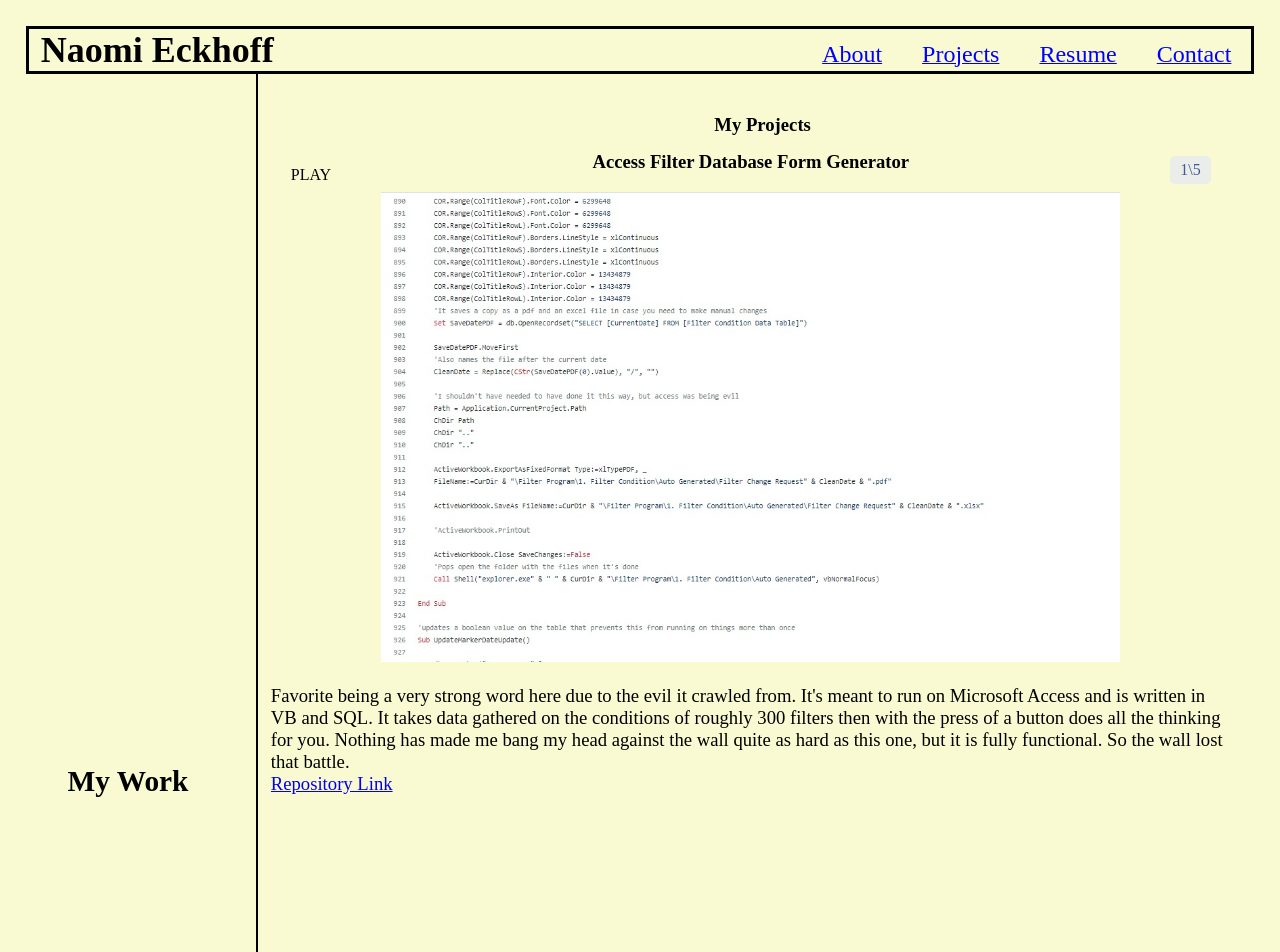
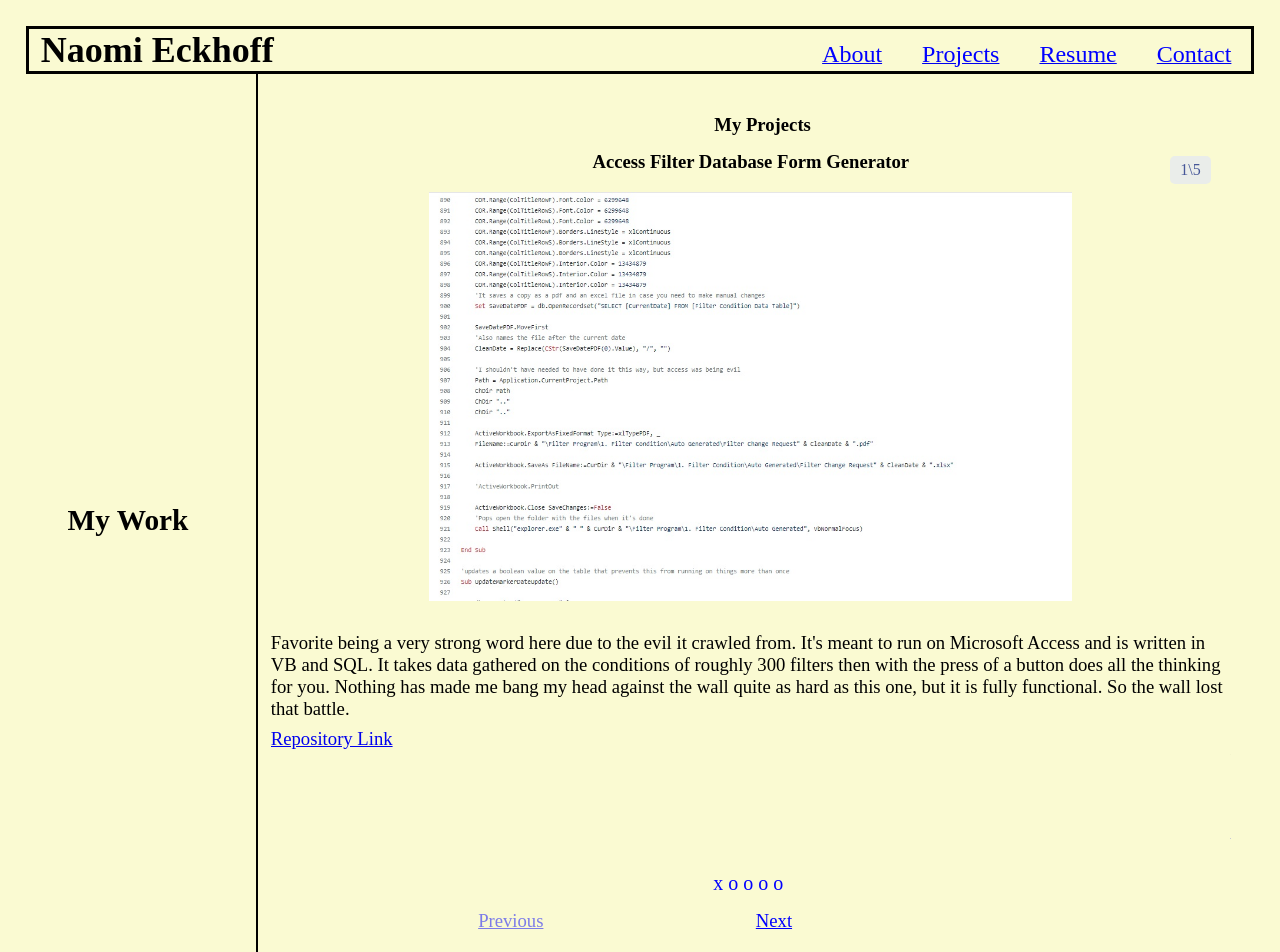
Before and after one commit to Naomi-Eckhoff/react-powered-portfolio, a React (Create React App) app: page /projects in a window 1280 px wide. Shown: the top 952 px of the page. Built offline with nearby package versions, Linux system fonts and the light colour scheme.

Commit message:
setup css on carousel and fixed target blank

```diff
--- a/src/assets/css/style.css
+++ b/src/assets/css/style.css
@@ -80,6 +80,10 @@ h2 {
   padding: 2% 2% 2% 1%;
 }
 
+.mainContents img {
+  width: 75%;
+}
+
 .past-work {
   text-align: center;
 }
@@ -125,3 +129,26 @@ h4 {
 .carouselHolding {
   width: 75vw;
 }
+
+.carouselHolding p {
+  margin-top: 8px;
+}
+
+.alice-carousel__dots li {
+  font-size: 15pt;
+  color: blue;
+  letter-spacing: 5px;
+}
+
+.alice-carousel__prev-btn {
+  color: blue;
+  text-decoration: underline;
+  text-align: center !important;
+  font-size: 14pt;
+}
+
+.alice-carousel__next-btn {
+  color: blue;
+  text-decoration: underline;
+  font-size: 14pt;
+}
--- a/src/components/Projects/index.js
+++ b/src/components/Projects/index.js
@@ -8,12 +8,10 @@ import mealAndMovie from '../../assets/images/mealAndMovie.jpg';
 import studious from '../../assets/images/studious.jpg';
 import subtrackt from '../../assets/images/subtrackt.jpg';
 
-const handleDragStart = (e) => e.preventDefault();
-
 const items = [
   [
     <h3>Access Filter Database Form Generator</h3>,
-    <a href="https://github.com/Naomi-Eckhoff/filter-condition-access/tree/main" target="_blank">
+    <a href="https://github.com/Naomi-Eckhoff/filter-condition-access/tree/main" rel="noopener">
       <img src={filterDatabase}
         alt="A small program written in VB and SQL to report the status of filters" class="topProject" />
     </a>,
@@ -27,47 +25,47 @@ const items = [
       wall lost that
       battle.
     </p>,
-    <a href="https://github.com/Naomi-Eckhoff/filter-condition-access/tree/main" target="_blank"><p>Repository Link</p></a>
+    <a href="https://github.com/Naomi-Eckhoff/filter-condition-access/tree/main" rel="noopener"><p>Repository Link</p></a>
   ],
   [
     <h3>War Game Calculator</h3>,
     <a
-      href="https://docs.google.com/spreadsheets/d/1WPKTcP0T9pA5KS8s5LACuwLPzzkwvt4Z_Opq-1ydHnc/edit?usp=sharing" target="_blank">
+      href="https://docs.google.com/spreadsheets/d/1WPKTcP0T9pA5KS8s5LACuwLPzzkwvt4Z_Opq-1ydHnc/edit?usp=sharing" rel="noopener">
       <img src={warCalculator}
         alt="A google sheets document written to calculate optimal troop formations for an online game" />
     </a>,
     <p>This is an excel spreadsheet I spent nearly 6 months developing to optimize warfare in an online game. The math gets incredibly complex and I did not include the regression analysis necessary to find some of the formulas. Other formulas were generated via trial and error. This serves as an example of how my mind works when presented with an extremely large and complex problem. It boastered performance that surpassed or parred the most experienced players in the world. They wanted to keep their formations secret. I gave power to the people.</p>,
-    <a href="https://docs.google.com/spreadsheets/d/1WPKTcP0T9pA5KS8s5LACuwLPzzkwvt4Z_Opq-1ydHnc/edit?usp=sharing" target="_blank"><p>Deployed Link</p></a>
+    <a href="https://docs.google.com/spreadsheets/d/1WPKTcP0T9pA5KS8s5LACuwLPzzkwvt4Z_Opq-1ydHnc/edit?usp=sharing" rel="noopener"><p>Deployed Link</p></a>
   ],
   [
     <h3>Studious</h3>,
     <a
-      href="https://protected-dusk-79081.herokuapp.com/" target="_blank">
+      href="https://protected-dusk-79081.herokuapp.com/" rel="noopener">
       <img src={studious} alt="" />
     </a>,
     <p>Studious was a group project designed to connect students and teachers for the purposes of classes and meetings. It makes use of sql for its back end.</p>,
-    <a href="https://protected-dusk-79081.herokuapp.com/" target="_blank"><p>Deployed Link</p></a>,
-    <a href="https://github.com/kcbryan10/Studious" target="_blank"><p>Repository Link</p></a>,
+    <a href="https://protected-dusk-79081.herokuapp.com/" rel="noopener"><p>Deployed Link</p></a>,
+    <a href="https://github.com/kcbryan10/Studious" rel="noopener"><p>Repository Link</p></a>,
   ],
   [
     <h3>Subtrackt</h3>,
     <a
-      href="https://quiet-wildwood-89723.herokuapp.com/" target="_blank">
+      href="https://quiet-wildwood-89723.herokuapp.com/" rel="noopener">
       <img src={subtrackt} alt="" />
     </a>,
     <p>Subtrackt was a group project using the MERN stack to track subscriptions and find tv shows and movies that are available on those subscriptions</p>,
-    <a href="https://quiet-wildwood-89723.herokuapp.com/" target="_blank"><p>Deployed Link</p></a>,
-    <a href="https://github.com/ramantv/Subscription-Tracker" target="_blank"><p>Repository Link</p></a>,
+    <a href="https://quiet-wildwood-89723.herokuapp.com/" rel="noopener"><p>Deployed Link</p></a>,
+    <a href="https://github.com/ramantv/Subscription-Tracker" rel="noopener"><p>Repository Link</p></a>,
   ],
   [
     <h3>Dinner And A Movie</h3>,
     <a
-      href="https://baxters4karma.github.io/recipe-maker/" target="_blank">
+      href="https://baxters4karma.github.io/recipe-maker/" rel="noopener">
       <img src={mealAndMovie} alt="Meal and Movie Group Project" />
     </a>,
     <p>This was the first group project we did at our boot camp. It's fairly basic lacking even a database. It uses local storage for most of it's data purposes.</p>,
-    <a href="https://baxters4karma.github.io/recipe-maker/" target="_blank"><p>Deployed Link</p></a>,
-    <a href="https://github.com/christinedbaxter/recipe-maker" target="_blank"><p>Repository Link</p></a>,
+    <a href="https://baxters4karma.github.io/recipe-maker/" rel="noopener"><p>Deployed Link</p></a>,
+    <a href="https://github.com/christinedbaxter/recipe-maker" rel="noopener"><p>Repository Link</p></a>,
   ],
 ];
 
@@ -80,15 +78,11 @@ const renderDotsItem = ({ isActive }) => {
 };
 
 const renderPrevButton = ({ isDisabled }) => {
-  return <span style={{ opacity: isDisabled ? '0.5' : 1 }}>&lt;</span>;
+  return <span style={{ opacity: isDisabled ? '0.5' : 1 }}>Previous</span>;
 };
 
 const renderNextButton = ({ isDisabled }) => {
-  return <span style={{ opacity: isDisabled ? '0.5' : 1 }}>&gt;</span>;
-};
-
-const renderPlayPauseButton = ({ isPlaying }) => {
-  return isPlaying ? 'PAUSE' : 'PLAY';
+  return <span style={{ opacity: isDisabled ? '0.5' : 1 }}>Next</span>;
 };
 
 function Projects() {
@@ -100,22 +94,18 @@ function Projects() {
       </div>
       <div class="mainContents">
         <h3> My Projects</h3>
-
         <div class="carouselHolding">
           <AliceCarousel
             mouseTracking
             items={items}
-          autoPlayControls
             disableSlideInfo={false}
             renderSlideInfo={renderSlideInfo}
-          renderDotsItem={renderDotsItem}
             renderPrevButton={renderPrevButton}
             renderNextButton={renderNextButton}
-          renderPlayPauseButton={renderPlayPauseButton}
+            renderDotsItem={renderDotsItem}
           />
         </div>
       </div>
-
     </section>
   )
 
```
Lines whose indentation alone changed are shown as unchanged.
